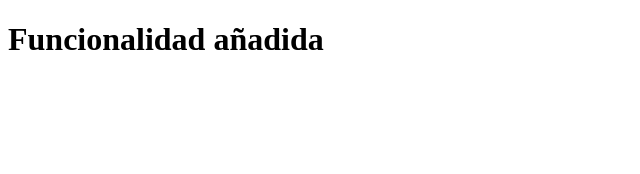
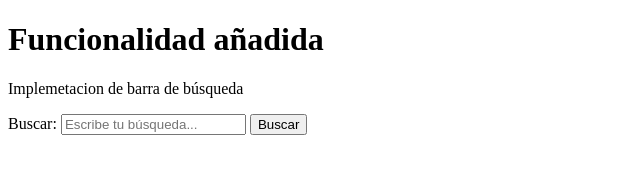
Before and after one commit to davidleivamoreno/EjercicioHLC, a plain HTML site: page index.html in a window 1280 px wide. Shown: the whole page, without its empty margins (0-640 px from the left). Drawn offline with Linux system fonts and the light colour scheme.

Commit message:
cambios en la rama

```diff
--- a/index.html
+++ b/index.html
@@ -7,5 +7,11 @@
 </head>
 <body>
    <h1>Funcionalidad añadida</h1>
+   <p>Implemetacion de barra de búsqueda</p>
+   <form action="/buscar" method="get">
+    <label for="busqueda">Buscar:</label>
+    <input type="text" id="busqueda" name="q" placeholder="Escribe tu búsqueda...">
+    <input type="submit" value="Buscar">
+</form>
 </body>
 </html>
```
